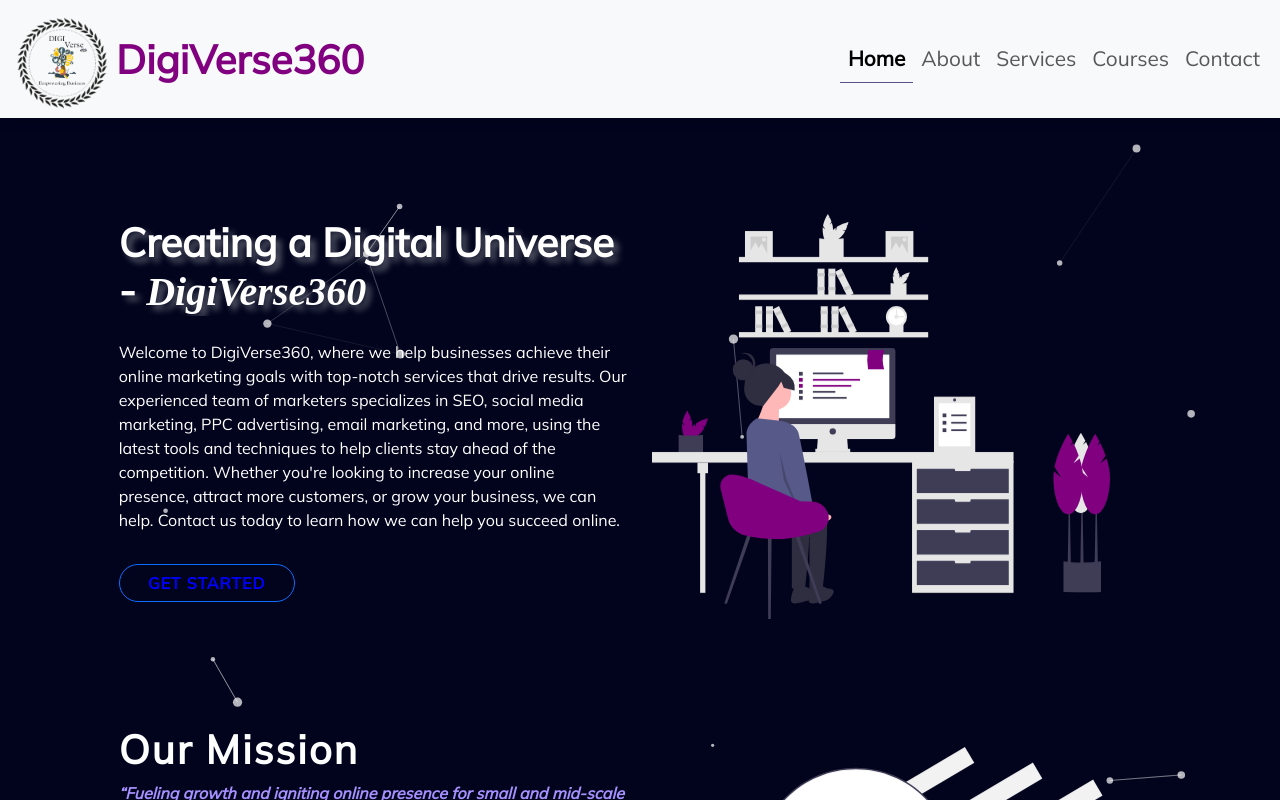
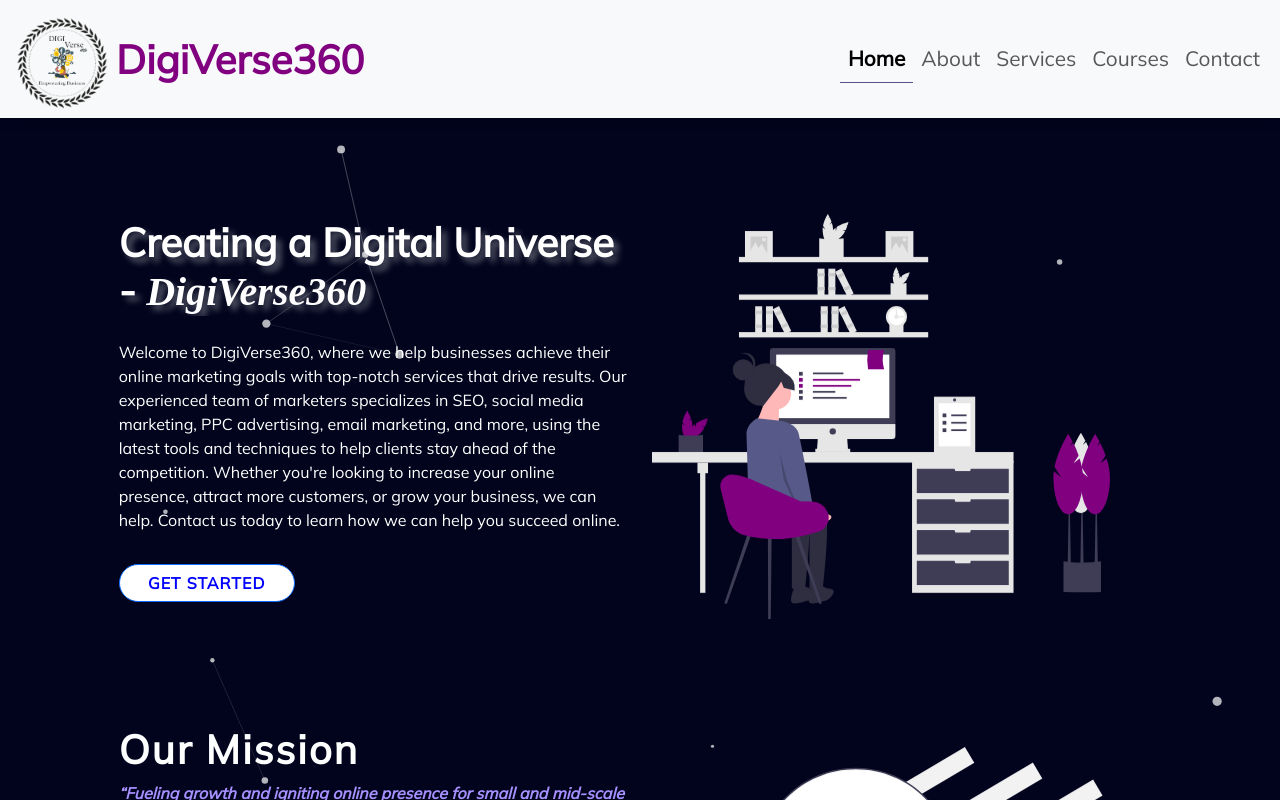
Before and after one commit to rajkishorepatra/digiverse, a React (Create React App) app: page / in a window 1280 px wide. Shown: the top 800 px of the page. Built offline with nearby package versions, Linux system fonts and the light colour scheme; a web font is replaced by a local one.

Commit message:
OPTIMIZE particles

```diff
--- a/src/components/MyParticles.jsx
+++ b/src/components/MyParticles.jsx
@@ -82,7 +82,7 @@
                     enable: true,
                     area: 1000,
                 },
-                value: 20,
+                value: 15,
             },
             opacity: {
                 value: 0.7,
--- a/src/index.css
+++ b/src/index.css
@@ -115,13 +115,13 @@
   outline: #ffffff !important;
   border-radius: 50px !important;
   transition: all 0.5s ease !important;
-  background-color: transparent !important;
+background-color: #fff !important;
   color: blue !important;
 }
 
 .btn-outline-primary:hover{
-  background-color: white !important;
-  color: #000!important;
+  background-color: transparent !important;
+  color: #4f00fa!important;
   box-shadow:  30px 20px 20px rgba(0, 0, 0, 0.986);
 }
 
```
